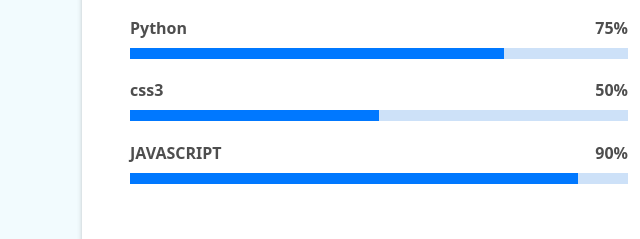
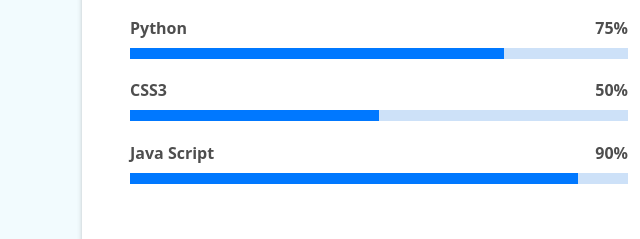
Before and after one commit to SpreadSheets650/My-Website, a plain HTML site: page index.html in a window 1280 px wide. Shown: the part 2801-3040 px from the top of the page, 0-640 px from the left. Drawn offline with Linux system fonts and the light colour scheme.

Commit message:
Update index.html

```diff
--- a/index.html
+++ b/index.html
@@ -180,11 +180,11 @@
                     <div class="progress">
                       <div class="progress-bar" role="progressbar" style="width: 75%" aria-valuenow="75" aria-valuemin="0" aria-valuemax="100"></div>
                     </div>
-                    <span>css3</span> <span class="pull-right">50%</span>
+                    <span>CSS3</span> <span class="pull-right">50%</span>
                     <div class="progress">
                       <div class="progress-bar" role="progressbar" style="width: 50%" aria-valuenow="50" aria-valuemin="0" aria-valuemax="100"></div>
                     </div>
-                    <span>JAVASCRIPT</span> <span class="pull-right">90%</span>
+                    <span>Java Script</span> <span class="pull-right">90%</span>
                     <div class="progress">
                       <div class="progress-bar" role="progressbar" style="width: 90%" aria-valuenow="90" aria-valuemin="0" aria-valuemax="100"></div>
                     </div>
```
